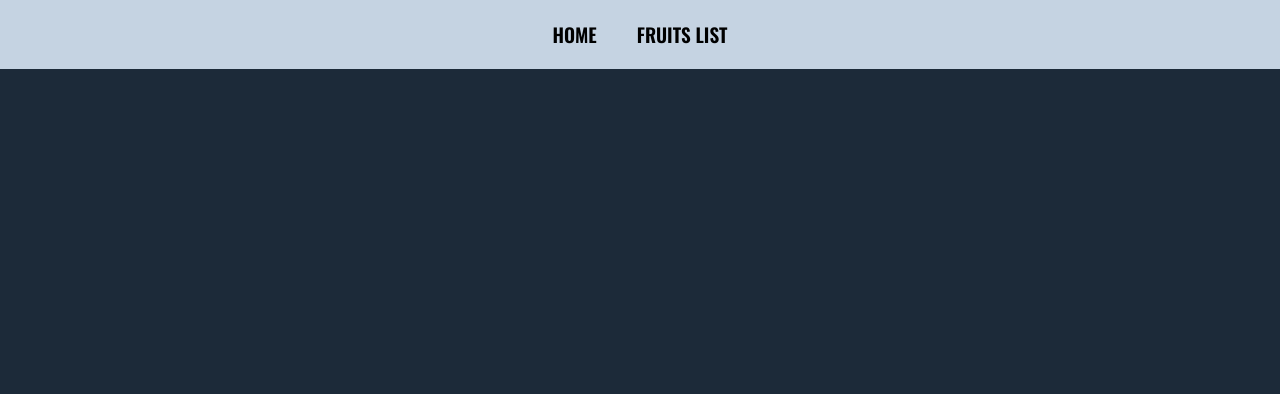
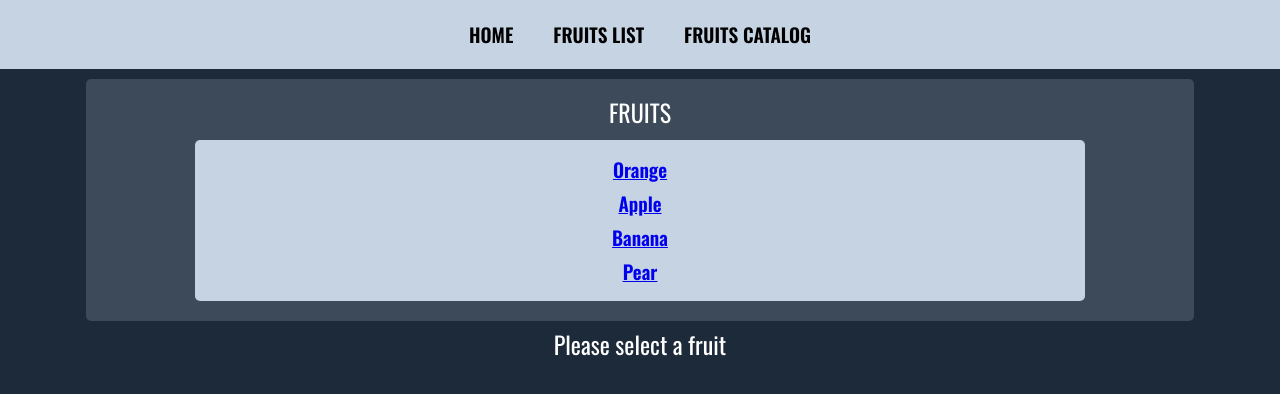
Before and after one commit to giacomo9999/react-router-again, a React (Create React App) app: page /fruits-catalog in a window 1280 px wide. Shown: the top 394 px of the page. Built offline with nearby package versions, Linux system fonts and the light colour scheme.

Commit message:
OK, working...

```diff
--- a/src/App.js
+++ b/src/App.js
@@ -1,6 +1,7 @@
 import React from "react";
 import { Link, Route, Switch } from "react-router-dom";
 import FruitsList from "./FruitsList";
+import Fruits from "./Fruits";
 
 const Home = () => {
   return (
@@ -21,6 +22,9 @@ const App = () => {
           <li>
             <Link to="/fruits-list">FRUITS LIST</Link>
           </li>
+          <li>
+            <Link to="/fruits-catalog">FRUITS CATALOG</Link>
+          </li>
         </ul>
       </nav>
       <Switch>
@@ -30,6 +34,9 @@ const App = () => {
         <Route path="/fruits-list">
           <FruitsList />
         </Route>
+        <Route path="/fruits-catalog">
+          <Fruits />
+        </Route>
       </Switch>
     </div>
   );
--- /dev/null
+++ b/src/Fruit.js
@@ -0,0 +1,30 @@
+import React from "react";
+import { useParams } from "react-router-dom";
+
+const Fruit = ({ data }) => {
+  const { fruitId } = useParams();
+  const fruit = data.find((f) => f.id === Number(fruitId));
+  console.log("Fruit info: ", fruit);
+  let fruitData;
+
+  if (fruit) {
+    fruitData = (
+      <div>
+        <h2>{fruit.name}</h2>
+        <h4>{fruit.description}</h4>
+        <br/>
+        <hr />
+        <h2>{fruit.status}</h2>
+      </div>
+    );
+  } else {
+    <h2>Sorry, that fruit doesn't exist.</h2>;
+  }
+  return (
+    <div className="fruit-info">
+      <div>{fruitData}</div>
+    </div>
+  );
+};
+
+export default Fruit;
--- /dev/null
+++ b/src/Fruits.js
@@ -0,0 +1,34 @@
+import React from "react";
+import { Link, Route, useRouteMatch } from "react-router-dom";
+import Fruit from "./Fruit";
+import fruitsData from "./FruitsData";
+
+const Fruits = () => {
+  const { url } = useRouteMatch();
+  console.log("Fruits useRouteMatch:", useRouteMatch());
+
+  const linkList = fruitsData.map((fruit) => {
+    return (
+      <li key={fruit.id}>
+        <Link to={`${url}/${fruit.id}`}>{fruit.name}</Link>
+      </li>
+    );
+  });
+
+  return (
+    <div>
+      <div className="container-inner">
+        <h2>FRUITS</h2>
+        <ul>{linkList}</ul>
+      </div>
+      <Route path={`${url}/:fruitId`}>
+        <Fruit data={fruitsData} />
+      </Route>
+      <Route exact path={url}>
+        <h2>Please select a fruit</h2>
+      </Route>
+    </div>
+  );
+};
+
+export default Fruits;
--- /dev/null
+++ b/src/FruitsData.js
@@ -0,0 +1,28 @@
+const fruitsData = [
+  {
+    id: 1,
+    name: "Orange",
+    description: "A delicious citrus fruit",
+    status: "Available",
+  },
+  {
+    id: 2,
+    name: "Apple",
+    description: "A roughly spherical red fruit",
+    status: "Available",
+  },
+  {
+    id: 3,
+    name: "Banana",
+    description: "A long yellow fruit that you peel",
+    status: "Out Of Stock",
+  },
+  {
+    id: 4,
+    name: "Pear",
+    description: "A pear-shaped fruit, often green in color",
+    status: "Available",
+  },
+];
+
+export default fruitsData;
--- a/src/FruitsList.js
+++ b/src/FruitsList.js
@@ -3,7 +3,7 @@ import { useParams, useRouteMatch, Link, Route } from "react-router-dom";
 
 const Fruit = () => {
   const { fruitName } = useParams();
-  console.log(useParams());
+//   console.log("Fruit useParams: ", useParams());
   return (
     <div>
       <h2>{fruitName}</h2>
@@ -13,6 +13,7 @@ const Fruit = () => {
 
 const FruitsList = () => {
   const { url, path } = useRouteMatch();
+//   console.log("FruitsList Route Match: ", useRouteMatch());
   return (
     <div>
       <ul>
--- a/src/index.css
+++ b/src/index.css
@@ -81,6 +81,15 @@ h4 {
 
 .container-inner {
   width: 85%;
+  margin: 10px auto 5px;
+  /* background color 2 */
+  background-color: #3c4a59;
+  padding: 10px;
+  border-radius: 5px;
+}
+
+.fruit-info {
+  width: 35%;
   margin: 10px auto 5px;
   /* background color 2 */
   background-color: #3c4a59;
```
Also changed, not shown: src/App.css (deleted, +0 -38 lines), 1 other file (tests, documents, lock files or other folders).
